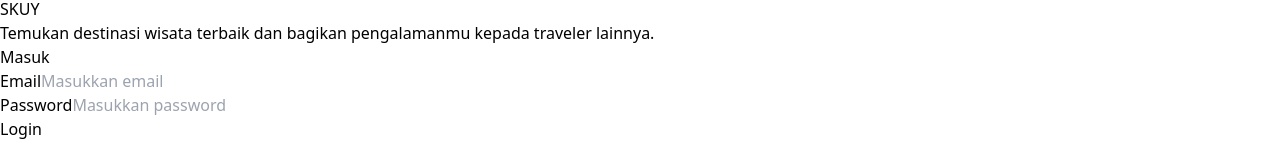
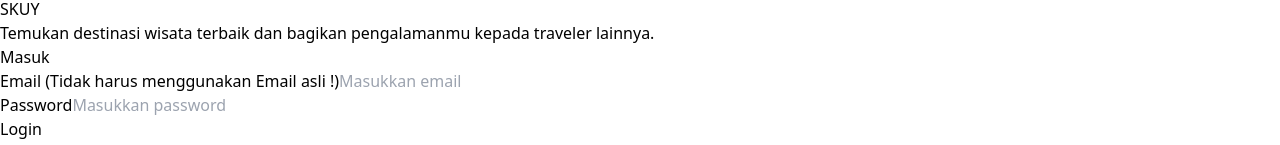
Before and after one commit to Ryan-Yakhin/Full-Stack-Project, a React (Vite) app in the folder Skuyy/frontend/skuy/: page / in a window 1280 px wide. Shown: the part 2069-2214 px from the top of the page. Built offline with nearby package versions, Linux system fonts and the light colour scheme.

Commit message:
A little additon in login(user doesnt have to use real Email)

```diff
--- a/Skuyy/frontend/skuy/src/pages/Login.jsx
+++ b/Skuyy/frontend/skuy/src/pages/Login.jsx
@@ -117,7 +117,7 @@
 
           <div className="mb-4">
             <label className="block text-gray-700 mb-2">
-              Email
+              Email (Tidak harus menggunakan Email asli !)
             </label>
 
             <input
```
